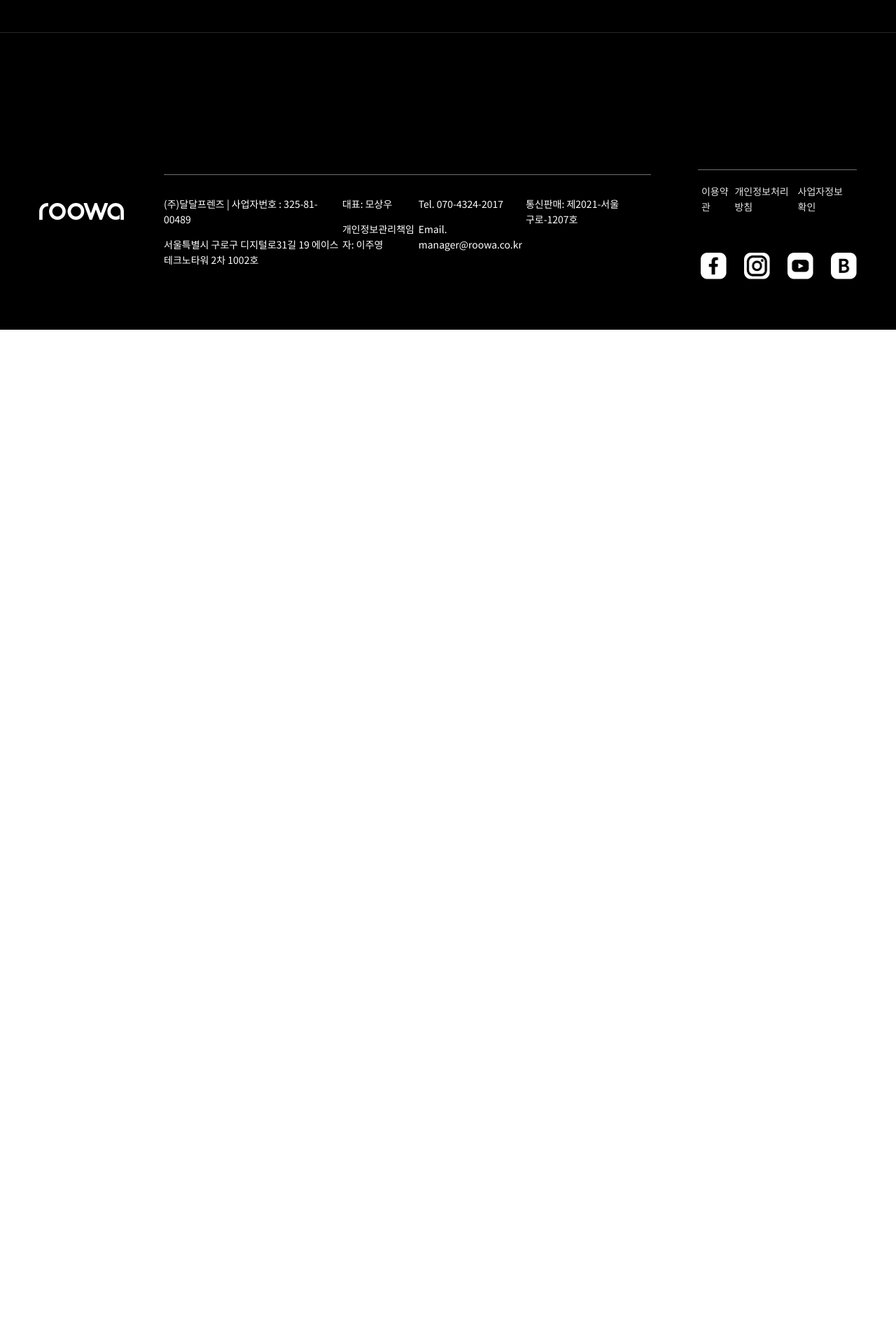
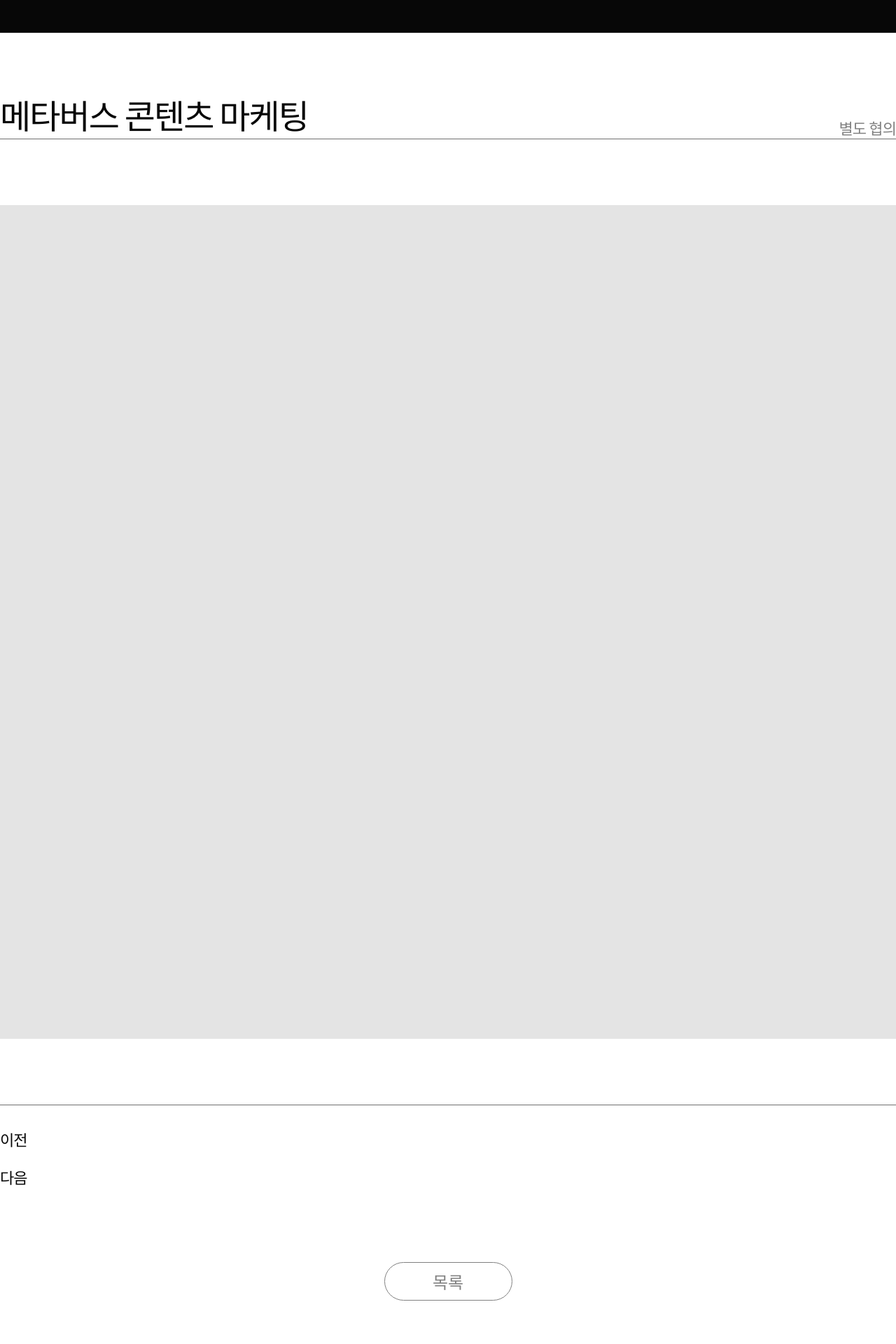
Before and after one commit to gyeongseo944/roowaHome, a React (Create React App) app in the folder client/: page /pay/1 in a window 1280 px wide. Shown: the part 180-2100 px from the top of the page at 70% size. Before the commit the page ends 800 px from the top, so only its background shows below. Built offline with nearby package versions, Linux system fonts and the light colour scheme.

Commit message:
Pay, PayDetail layout

```diff
--- a/client/src/App.js
+++ b/client/src/App.js
@@ -6,6 +6,7 @@ import Footer from "./components/common/Footer";
 import "./sample.scss";
 import Contact from "./components/Contact/Contact";
 import Pay from "./components/Pay/Pay";
+import PayDetail from "./components/Pay/PayDetail/PayDetail";
 
 function App() {
   return (
@@ -16,6 +17,7 @@ function App() {
         <Route path="/article" element={<Article />} />
         <Route path="/contact" element={<Contact />} />
         <Route path="/pay" element={<Pay />} />
+        <Route path="/pay/:id" element={<PayDetail />} />
       </Routes>
       <Footer />
     </BrowserRouter>
--- a/client/src/components/Contact/Contact.js
+++ b/client/src/components/Contact/Contact.js
@@ -19,7 +19,7 @@ function Contact() {
   return (
     <>
       <Banner />
-      <main className="main">
+      <main className="contacMain">
         <div className="contactContainer">
           <div className="box1">
             <div className="box1Img">이미지 영역</div>
--- a/client/src/components/Contact/Contact.scss
+++ b/client/src/components/Contact/Contact.scss
@@ -1,6 +1,5 @@
-.main {
+.contacMain {
   width: 100%;
-  height: 1665px;
   display: flex;
   justify-content: center;
   background-color: #ffffff;
@@ -43,6 +42,7 @@
       width: 100%;
       display: flex;
       justify-content: center;
+      padding-bottom: 70px;
 
       form {
         margin-top: 38px;
--- a/client/src/components/Home/Home.scss
+++ b/client/src/components/Home/Home.scss
@@ -1,7 +1,3 @@
-main {
-    height: 200vh;
-}
-
 .homeBanner {
   height: 852px;
   position: relative;
--- a/client/src/components/Pay/Pay.js
+++ b/client/src/components/Pay/Pay.js
@@ -1,10 +1,60 @@
+import { Link } from "react-router-dom";
 import Banner from "../common/Banner";
+import "./Pay.scss";
 
 function Pay() {
-  const src = "../../assets/banner/x2af718a2b.png";
+  const subtitle = "루와에서 함께\n_____ _____ 해보세요";
   return (
     <>
-      <Banner src={src} />
+      <Banner
+        title="루와 서비스 결제"
+        subtitle={subtitle}
+        src={require("../../assets/banner/x2af718a2b.png")}
+      />
+      <main className="payMain">
+        <div className="payContainer">
+          <Link to={`/pay/${1}`} className="card">
+            <div className="cardImage"></div>
+            <div className="cardTitle">
+              <div className="cardSmallTitle">Metaverse Cotents Marketing</div>
+              <div className="cardBigTitle">메타버스 콘텐츠 마케팅</div>
+              <div className="cardPrice">별도 협의</div>
+            </div>
+          </Link>
+          <Link to={`/pay/${1}`} className="card">
+            <div className="cardImage"></div>
+            <div className="cardTitle">
+              <div className="cardSmallTitle">Cotents Marketing Service</div>
+              <div className="cardBigTitle">콘텐츠 마케팅 서비스</div>
+              <div className="cardPrice">별도 협의</div>
+            </div>
+          </Link>
+          <Link to={`/pay/${1}`} className="card">
+            <div className="cardImage"></div>
+            <div className="cardTitle">
+              <div className="cardSmallTitle">Original Cotents</div>
+              <div className="cardBigTitle">오리지널 컨텐츠</div>
+              <div className="cardPrice">별도 협의</div>
+            </div>
+          </Link>
+          <Link to={`/pay/${1}`} className="card">
+            <div className="cardImage"></div>
+            <div className="cardTitle">
+              <div className="cardSmallTitle">Original Cotents</div>
+              <div className="cardBigTitle">오리지널 컨텐츠</div>
+              <div className="cardPrice">별도 협의</div>
+            </div>
+          </Link>
+          <Link to={`/pay/${1}`} className="card">
+            <div className="cardImage"></div>
+            <div className="cardTitle">
+              <div className="cardSmallTitle">Original Cotents</div>
+              <div className="cardBigTitle">오리지널 컨텐츠</div>
+              <div className="cardPrice">별도 협의</div>
+            </div>
+          </Link>
+        </div>
+      </main>
     </>
   );
 }
--- a/client/src/components/Pay/Pay.scss
+++ b/client/src/components/Pay/Pay.scss
@@ -0,0 +1,58 @@
+.payMain {
+  display: flex;
+  justify-content: center;
+  background-color: #070707;
+}
+.payContainer {
+  margin-top: 119px;
+  min-width: fit-content;
+  display: grid;
+  grid-template-columns: repeat(3, 1fr);
+  gap: 42px 42px;
+
+  .card {
+    display: flex;
+    flex-direction: column;
+    width: 440px;
+    color: #fff;
+
+    .cardImage {
+      overflow: hidden;
+      background-color: #ffffff;
+      width: 100%;
+      height: 440px;
+    }
+
+    .cardTitle {
+      width: 100%;
+      padding-top: 32px;
+
+      .cardSmallTitle {
+        font-size: 22px;
+        line-height: 32px;
+        letter-spacing: -0.88px;
+      }
+
+      .cardBigTitle {
+        margin-top: 4px;
+        font-size: 40px;
+        line-height: 62px;
+        letter-spacing: -2.4px;
+        font-weight: bold;
+      }
+
+      .cardPrice {
+        width: 121px;
+        height: 44px;
+        border-radius: 27px;
+        text-align: center;
+        line-height: 44px;
+        font-weight: bold;
+        letter-spacing: -1.32px;
+        font-size: 22px;
+        margin-top: 16px;
+        background-color: #ff0080;
+      }
+    }
+  }
+}
--- /dev/null
+++ b/client/src/components/Pay/PayDetail/PayDetail.js
@@ -0,0 +1,26 @@
+import "./PayDetail.scss";
+
+function PayDetail() {
+  return (
+    <main className="payDetailMain">
+      <div className="payDetailContainer">
+        <div className="payDetailTitleBox">
+          <span className="payDetailTitle">메타버스 콘텐츠 마케팅</span>
+          <span className="payDetailPrice">별도 협의</span>
+        </div>
+        <div className="payDetailContentsBox">
+          <div className="payDetailContent"></div>
+        </div>
+        <div className="contentsNav">
+          <div className="contentsNavPrev">이전</div>
+          <div className="contentsNavNext">다음</div>
+        </div>
+        <div className="payDetailListBtnBox">
+          <button className="payDetailListBtn">목록</button>
+        </div>
+      </div>
+    </main>
+  );
+}
+
+export default PayDetail;
--- /dev/null
+++ b/client/src/components/Pay/PayDetail/PayDetail.scss
@@ -0,0 +1,67 @@
+.payDetailMain {
+  display: flex;
+  justify-content: center;
+
+  .payDetailContainer {
+    width: 1404px;
+
+    .payDetailTitleBox {
+      width: 100%;
+      display: flex;
+      justify-content: space-between;
+      align-items: flex-end;
+      padding-top: 81px;
+      .payDetailTitle {
+        font-size: 48px;
+        line-height: 70px;
+        letter-spacing: -1.92px;
+        color: #070707;
+      }
+      .payDetailPrice {
+        color: #808080;
+        font-size: 22px;
+        line-height: 32px;
+        letter-spacing: -0.88px;
+      }
+    }
+    .payDetailContentsBox {
+      border-top: 1px solid #707070;
+      border-bottom: 1px solid #707070;
+      padding: 94px 0;
+      margin-bottom: 32px;
+      .payDetailContent {
+        width: 100%;
+        height: 1191px;
+        background: #e4e4e4;
+      }
+    }
+    .contentsNav {
+      font-size: 22px;
+      line-height: 32px;
+      letter-spacing: -0.88px;
+      color: #070707;
+      margin-bottom: 106px;
+
+      .contentsNavPrev {
+        margin-bottom: 22px;
+      }
+      .contentsNavNext {
+      }
+    }
+    .payDetailListBtnBox {
+      width: 100%;
+      display: flex;
+      justify-content: center;
+      margin-bottom: 70px;
+      .payDetailListBtn {
+        width: 183px;
+        height: 55px;
+        background-color: #fff;
+        border: 1px solid #808080;
+        border-radius: 55px;
+        color: #808080;
+        font-size: 24px;
+      }
+    }
+  }
+}
--- a/client/src/components/common/Banner.js
+++ b/client/src/components/common/Banner.js
@@ -1,21 +1,36 @@
+import { Link } from "react-router-dom";
 import "./Banner.scss";
 
-function Banner({ src }) {
-  console.log(src);
+function Banner({ title, subtitle, src }) {
   return (
-    <section className="banner">
+    <section
+      className="banner"
+      style={
+        src
+          ? {
+              backgroundImage: `url(${src})`,
+              backgroundPosition: "center center",
+              backgroundSize: "cover",
+              backgroundRepeat: "no-repeat",
+            }
+          : null
+      }
+    >
       <div className="bannerContainer">
-        <h2 className="bannerRoowa">루와 상담문의</h2>
+        <h2 className="bannerRoowa">{title}</h2>
         <h1 className="bannerRoowaTitle">
-          상담 원하시는 내용은 빠르게 답변 <br />
-          답변 드리겠습니다.
+          {subtitle}
+          {/* 상담 원하시는 내용은 빠르게 답변 <br />
+          답변 드리겠습니다. */}
         </h1>
         <div className="naviBox">
-          <img
-            src={require("../../assets/navBtns/x54f07279ca.png")}
-            alt="home button"
-            className="homeBtn"
-          />
+          <Link to="/">
+            <img
+              src={require("../../assets/navBtns/x54f07279ca.png")}
+              alt="home button"
+              className="homeBtn"
+            />
+          </Link>
           <img
             className="chev"
             src={require("../../assets/navBtns/x59.png")}
@@ -34,4 +49,9 @@ function Banner({ src }) {
   );
 }
 
+Banner.defaultProps = {
+  title: "루와 상담문의",
+  subtitle: "상담 원하시는 내용은 빠르게 답변\n답변 드리겠습니다.",
+};
+
 export default Banner;
--- a/client/src/components/common/Banner.scss
+++ b/client/src/components/common/Banner.scss
@@ -6,7 +6,6 @@
   display: flex;
   align-items: center;
   justify-content: center;
-  //
 }
 
 .bannerContainer {
@@ -26,6 +25,7 @@
     margin-top: 20px;
     font: normal normal bold 55px/80px Noto Sans KR;
     letter-spacing: -2.2px;
+    white-space: pre-wrap;
   }
 
   .naviBox {
--- a/client/src/components/common/Footer.scss
+++ b/client/src/components/common/Footer.scss
@@ -6,7 +6,7 @@
   align-items: center;
   justify-content: flex-end;
   flex-direction: column;
-  background-color: black;
+  background-color: #070707;
   color: white;
 
   .footerContainer {
--- a/client/src/components/common/Header.scss
+++ b/client/src/components/common/Header.scss
@@ -9,7 +9,7 @@
   align-items: center;
   flex-direction: column;
   border-bottom: 1px solid rgba(255, 255, 255, 0.15);
-  background-color: black;
+  background-color: #070707;
   color: white;
 
   .headerLogo {
```
Lines whose indentation alone changed are shown as unchanged.
